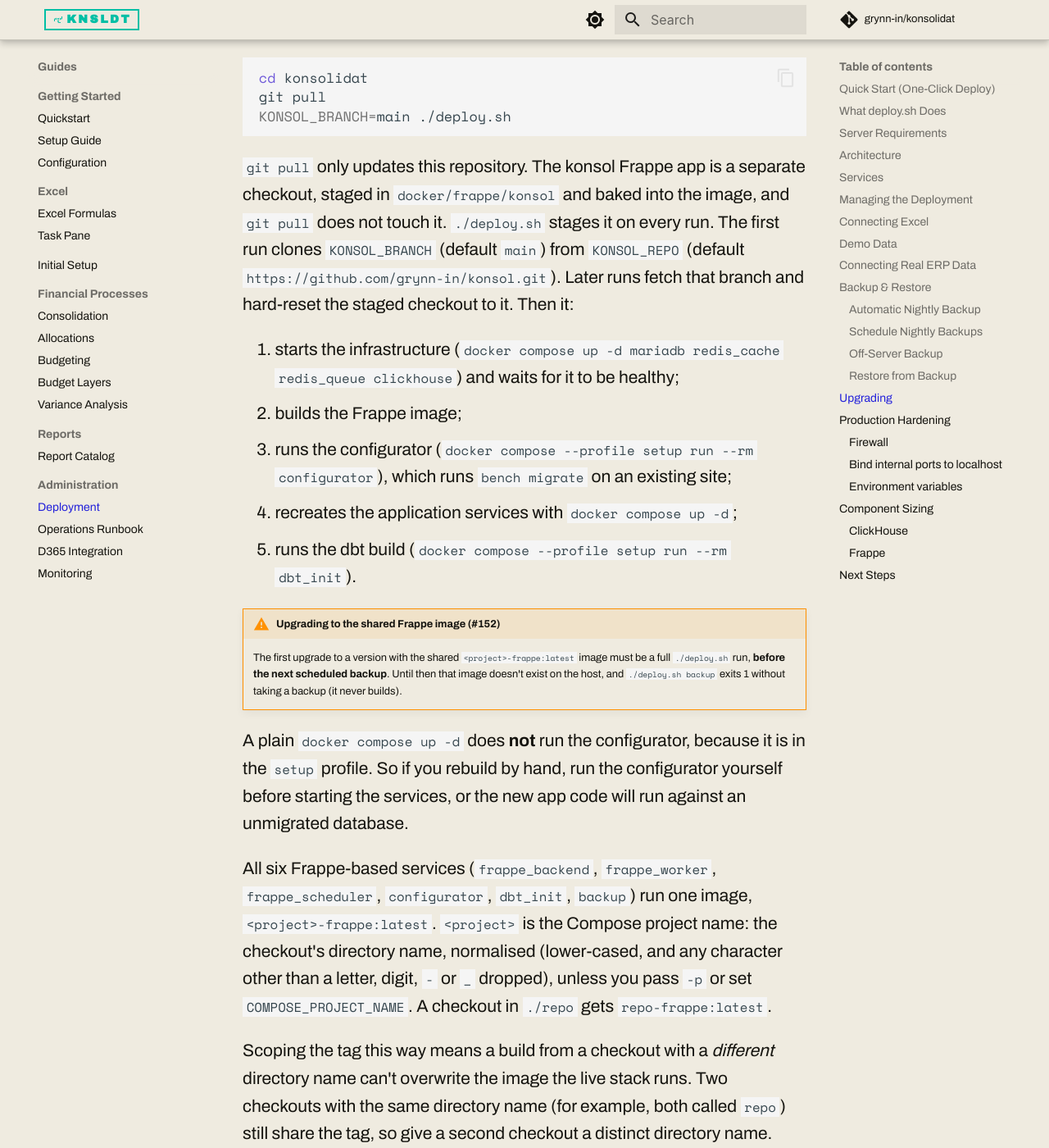
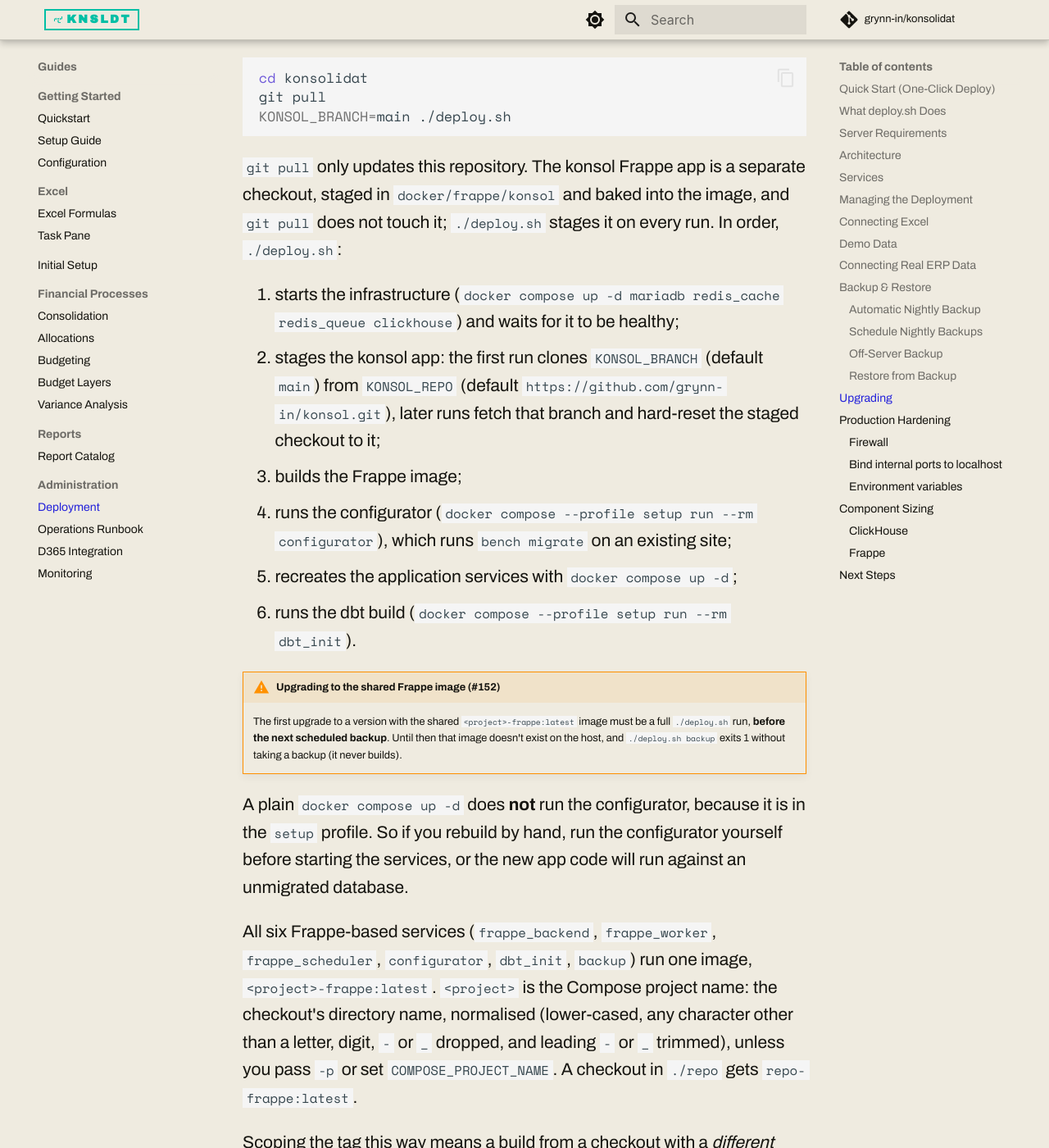
Before and after one commit to grynn-in/konsolidat, an MkDocs documentation site: the page built from docs/admin-guide/deployment-guide.md, in a window 1280 px wide and 1400 px high, scrolled down 8588 px. Shown: the whole window at 82% size. Built offline with MkDocs 1.6.1 and Material for MkDocs 9.7.7, drawn with Linux system fonts in a browser that asks for light colours; comment, search, counter and statistics services are not loaded.

Commit message:
docs(deploy): deploy.sh order (infrastructure before staging); name normalisation trims leading -/_
Re-review of 7117e13: deploy.sh starts the infrastructure before it stages
the konsol app, and Compose also trims leading - and _ from the project name.

Co-Authored-By: Claude Opus 5 (1M context) <noreply@anthropic.com>
Claude-Session: https://claude.ai/code/session_013WewQKFQgG7o2M3mUDPRR5

```diff
--- a/docker-compose.yml
+++ b/docker-compose.yml
@@ -14,7 +14,8 @@ x-frappe-common: &frappe-common
   # at once, which OOM-killed the build and ClickHouse on an 8 GiB host (#152).
   #
   # The tag is scoped to the Compose project: the checkout's directory name,
-  # normalised (lower-cased, characters other than a-z 0-9 - _ dropped),
+  # normalised (lower-cased, characters other than a-z 0-9 - _ dropped,
+  # leading - and _ trimmed),
   # unless -p or COMPOSE_PROJECT_NAME says otherwise. A build from a checkout
   # with a different directory name cannot overwrite the tag the live stack
   # runs; two checkouts with the same directory name (e.g. both `repo`) still
--- a/docs/admin-guide/deployment-guide.md
+++ b/docs/admin-guide/deployment-guide.md
@@ -268,18 +268,19 @@ KONSOL_BRANCH=main ./deploy.sh
 
 `git pull` only updates this repository. The konsol Frappe app is a separate
 checkout, staged in `docker/frappe/konsol` and baked into the image, and
-`git pull` does not touch it. `./deploy.sh` stages it on every run. The first
-run clones `KONSOL_BRANCH` (default `main`) from `KONSOL_REPO` (default
-`https://github.com/grynn-in/konsol.git`). Later runs fetch that branch and
-hard-reset the staged checkout to it. Then it:
+`git pull` does not touch it; `./deploy.sh` stages it on every run. In order,
+`./deploy.sh`:
 
 1. starts the infrastructure (`docker compose up -d mariadb redis_cache
    redis_queue clickhouse`) and waits for it to be healthy;
-2. builds the Frappe image;
-3. runs the configurator (`docker compose --profile setup run --rm configurator`),
+2. stages the konsol app: the first run clones `KONSOL_BRANCH` (default
+   `main`) from `KONSOL_REPO` (default `https://github.com/grynn-in/konsol.git`),
+   later runs fetch that branch and hard-reset the staged checkout to it;
+3. builds the Frappe image;
+4. runs the configurator (`docker compose --profile setup run --rm configurator`),
    which runs `bench migrate` on an existing site;
-4. recreates the application services with `docker compose up -d`;
-5. runs the dbt build (`docker compose --profile setup run --rm dbt_init`).
+5. recreates the application services with `docker compose up -d`;
+6. runs the dbt build (`docker compose --profile setup run --rm dbt_init`).
 
 !!! warning "Upgrading to the shared Frappe image (#152)"
     The first upgrade to a version with the shared `<project>-frappe:latest`
@@ -295,8 +296,9 @@ an unmigrated database.
 All six Frappe-based services (`frappe_backend`, `frappe_worker`,
 `frappe_scheduler`, `configurator`, `dbt_init`, `backup`) run one image,
 `<project>-frappe:latest`. `<project>` is the Compose project name: the
-checkout's directory name, normalised (lower-cased, and any character other
-than a letter, digit, `-` or `_` dropped), unless you pass `-p` or set
+checkout's directory name, normalised (lower-cased, any character other
+than a letter, digit, `-` or `_` dropped, and leading `-` or `_` trimmed),
+unless you pass `-p` or set
 `COMPOSE_PROJECT_NAME`. A checkout in `./repo` gets `repo-frappe:latest`.
 
 Scoping the tag this way means a build from a checkout with a *different*
```
Also changed, not shown: README.md (+4 -4 lines).
